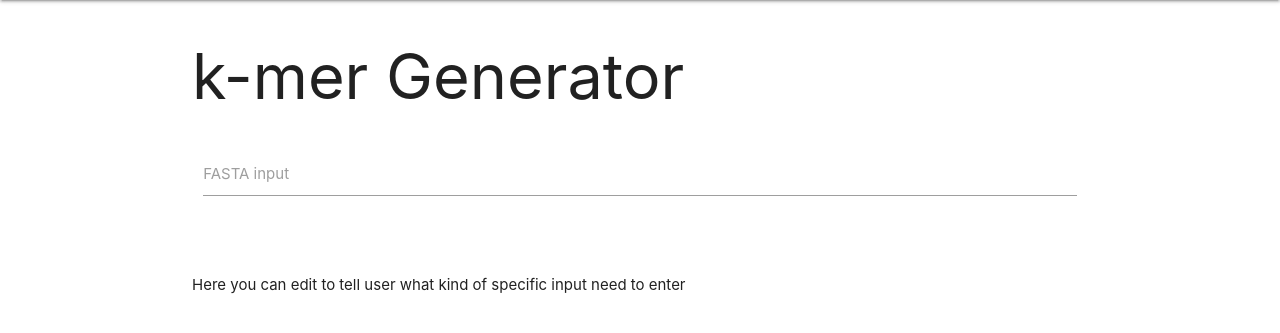
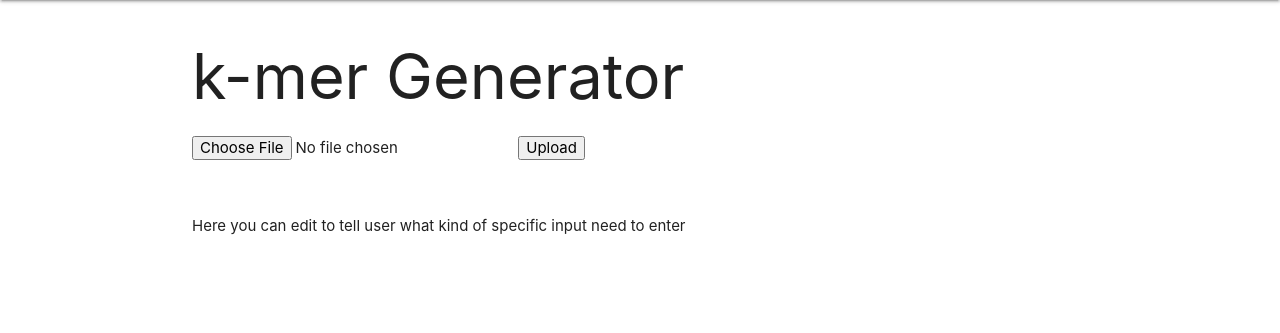
Before and after one commit to ee2110/Machine_Learning_based_web_applications, a Flask app: page / in a window 1280 px wide. Shown: the part 64-397 px from the top of the page. Run offline with Flask 2, Linux system fonts and the light colour scheme.

Commit message:
update file

```diff
--- a/Bioinformatics_k-mer_generator_with_Flask/KmerGenerator.py
+++ b/Bioinformatics_k-mer_generator_with_Flask/KmerGenerator.py
@@ -1,8 +1,9 @@
+import Bio
 from Bio import SeqIO
 from concurrent.futures import ProcessPoolExecutor
 import math
 
-fileA = list(SeqIO.parse("inputfile","fasta"))
+fileA = list(SeqIO.parse("cdhitCoronaviridae","fasta"))
 file_id = "output.txt"
 
 def generate_kmers(start, end):
--- a/Bioinformatics_k-mer_generator_with_Flask/app.py
+++ b/Bioinformatics_k-mer_generator_with_Flask/app.py
@@ -1,14 +1,22 @@
+import os
 #importing libraries
-from flask import Flask, render_template, request
+from flask import Flask, request, render_template, send_from_directory
+
 
 #creating instance of the class
 app = Flask(__name__)
 
 #to tell flask what url shoud trigger the function index()
 @app.route('/', methods = ['GET'])
-
 def index():
     return render_template('main.html')
+
+@app.route('/file-downloads', methods = ['POST'])
+def success():
+    if request.method == 'POST':
+        f = request.files['file']
+        f.save(f.filename)
+        return render_template('generate.html', name = f.filename)
 
 
 if __name__ == '__main__':
--- /dev/null
+++ b/Bioinformatics_k-mer_generator_with_Flask/templates/header.html
@@ -0,0 +1,48 @@
+<DOCTYPE html>
+<html>
+<head>
+  <meta charset="utf-8">
+
+	<title>FANTAS</title>
+	<!--Import Google Icon Font-->
+	<link href="https://fonts.googleapis.com/icon?family=Material+Icons" rel="stylesheet">
+
+	<!--Let browser know website is optimized for mobile-->
+	<meta name="viewport" content="width=device-width, initial-scale=1.0"/>
+
+	<!-- Compiled and minified CSS -->
+    <link rel="stylesheet" href="https://cdnjs.cloudflare.com/ajax/libs/materialize/1.0.0/css/materialize.min.css">
+
+    <!-- Compiled and minified JavaScript -->
+    <script src="https://cdnjs.cloudflare.com/ajax/libs/materialize/1.0.0/js/materialize.min.js"></script>
+</head>
+
+<body>
+
+<nav>
+<div class="nav-wrapper">
+  <a href="#" class="brand-logo">Logo</a>
+  <ul id="nav-mobile" class="right hide-on-med-and-down">
+    <li><a href="#">What is k-mer</a></li>
+    <li><a href="#">Contact us</a></li>
+  </ul>
+</div>
+</nav>
+
+<div class="container">
+
+
+{% block body %} {% endblock %}
+
+</div>
+
+
+
+
+<script>
+$('#textarea1').val('New Text');
+M.textareaAutoResize($('#textarea1'));
+</script>
+
+</body>
+</html>
--- a/Bioinformatics_k-mer_generator_with_Flask/templates/main.html
+++ b/Bioinformatics_k-mer_generator_with_Flask/templates/main.html
@@ -1,58 +1,22 @@
-<DOCTYPE html>
-<html>
-<head>
-	<title>FANTAS</title>
-	<!--Import Google Icon Font-->
-	<link href="https://fonts.googleapis.com/icon?family=Material+Icons" rel="stylesheet">
+{% extends "header.html" %}
 
-	<!--Let browser know website is optimized for mobile-->
-	<meta name="viewport" content="width=device-width, initial-scale=1.0"/>
+{% block body %}
 
-	<!-- Compiled and minified CSS -->
-    <link rel="stylesheet" href="https://cdnjs.cloudflare.com/ajax/libs/materialize/1.0.0/css/materialize.min.css">
-
-    <!-- Compiled and minified JavaScript -->
-    <script src="https://cdnjs.cloudflare.com/ajax/libs/materialize/1.0.0/js/materialize.min.js"></script>
-</head>
-
-<body>
-
-<nav>
-<div class="nav-wrapper">
-  <a href="#" class="brand-logo">Logo</a>
-  <ul id="nav-mobile" class="right hide-on-med-and-down">
-    <li><a href="#">What is k-mer</a></li>
-    <li><a href="#">Contact us</a></li>
-  </ul>
-</div>
-</nav>
-
-<div class="container">
 <h1>k-mer Generator</h1>
 
 
 <div class="row">
 <form class="col s12">
   <div class="row">
-        <div class="input-field col s12">
-          <textarea id="textarea1" class="materialize-textarea" name="fasta"></textarea>
-          <label for="textarea1">FASTA input</label>
-        </div>
+    <form action = "/file-downloads" method = "POST" enctype="multipart/form-data">
+        <input type="file" name="file" />
+        <input type = "submit" value="Upload" />
+    </form>
   </div>
 </form>
 </div>
 
 <P>Here you can edit to tell user what kind of specific input need to enter</P>
 
-</div>
 
-
-
-
-<script>
-$('#textarea1').val('New Text');
-M.textareaAutoResize($('#textarea1'));
-</script>
-
-</body>
-</html>
+{% endblock %}
```
Also changed, not shown: Bioinformatics_k-mer_generator_with_Flask/templates/generate.html (added, +8 -0 lines), Bioinformatics_k-mer_generator_with_Flask/README.md. Lines whose indentation alone changed are shown as unchanged.
